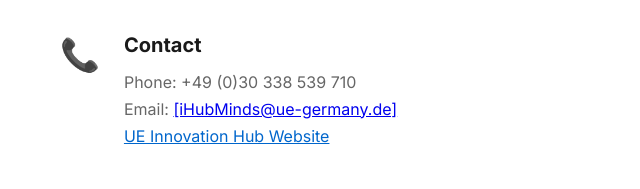
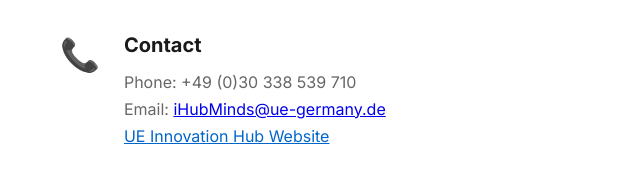
Before and after one commit to CaceresCristhian/iHubMind, a plain HTML site: page index.html in a window 1280 px wide. Shown: the part 9139-9328 px from the top of the page, 0-640 px from the left. Drawn offline with nearby package versions, Linux system fonts and the light colour scheme.

Commit message:
email change v2

```diff
--- a/index.html
+++ b/index.html
@@ -569,7 +569,7 @@
                         <div>
                             <h3>Contact</h3>
                             <p>Phone: +49 (0)30 338 539 710<br>
-                                Email: <a href="mailto:[EMAIL_ADDRESS]">[iHubMinds@ue-germany.de]</a><br>
+                                Email: <a href="mailto:[EMAIL_ADDRESS]">iHubMinds@ue-germany.de</a><br>
                                 <a href="https://www.ue-germany.com/de/standorte/innovation-hub" target="_blank"
                                     style="color: var(--ue-blue);">UE Innovation Hub Website</a>
                             </p>
```
